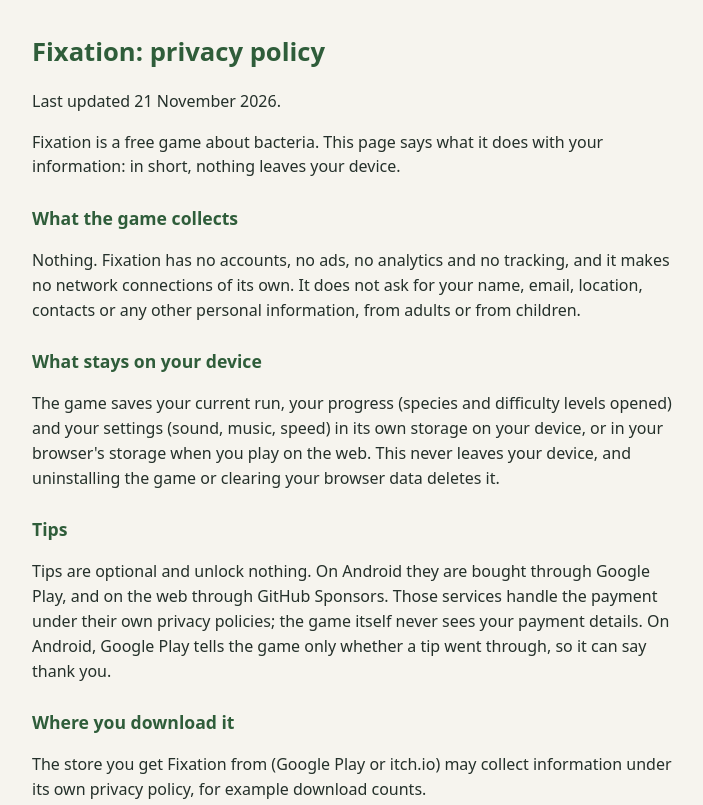
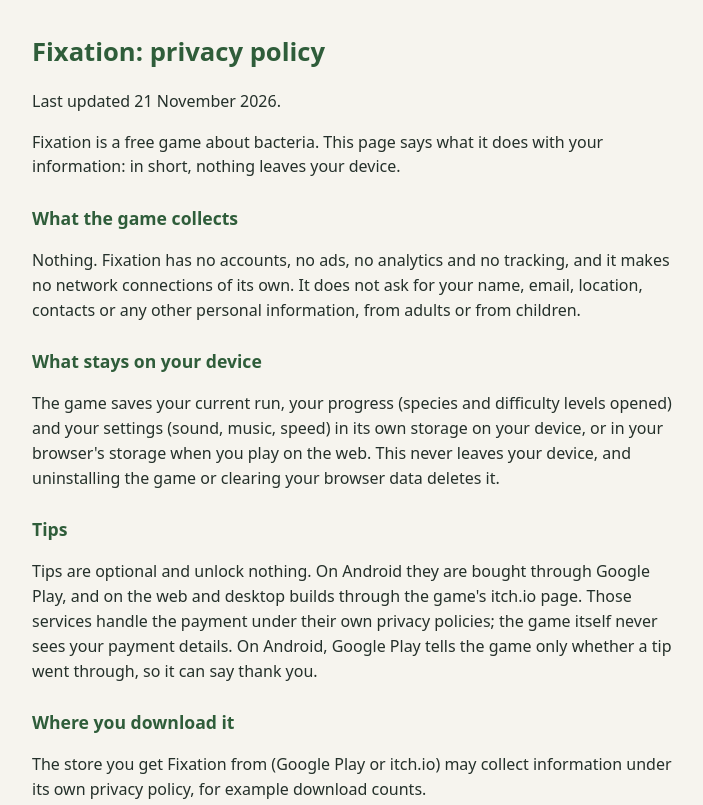
Before and after one commit to reidmat/fixation-privacy, a plain HTML site: page index.html in a window 1280 px wide. Shown: the top 805 px of the page, without its empty margins (288-991 px from the left). Drawn offline with Linux system fonts and the light colour scheme.

Commit message:
Tips on the web go through itch.io, not GitHub Sponsors

```diff
--- a/index.html
+++ b/index.html
@@ -23,7 +23,7 @@
 <p>The game saves your current run, your progress (species and difficulty levels opened) and your settings (sound, music, speed) in its own storage on your device, or in your browser's storage when you play on the web. This never leaves your device, and uninstalling the game or clearing your browser data deletes it.</p>
 
 <h2>Tips</h2>
-<p>Tips are optional and unlock nothing. On Android they are bought through Google Play, and on the web through GitHub Sponsors. Those services handle the payment under their own privacy policies; the game itself never sees your payment details. On Android, Google Play tells the game only whether a tip went through, so it can say thank you.</p>
+<p>Tips are optional and unlock nothing. On Android they are bought through Google Play, and on the web and desktop builds through the game's itch.io page. Those services handle the payment under their own privacy policies; the game itself never sees your payment details. On Android, Google Play tells the game only whether a tip went through, so it can say thank you.</p>
 
 <h2>Where you download it</h2>
 <p>The store you get Fixation from (Google Play or itch.io) may collect information under its own privacy policy, for example download counts.</p>
```
